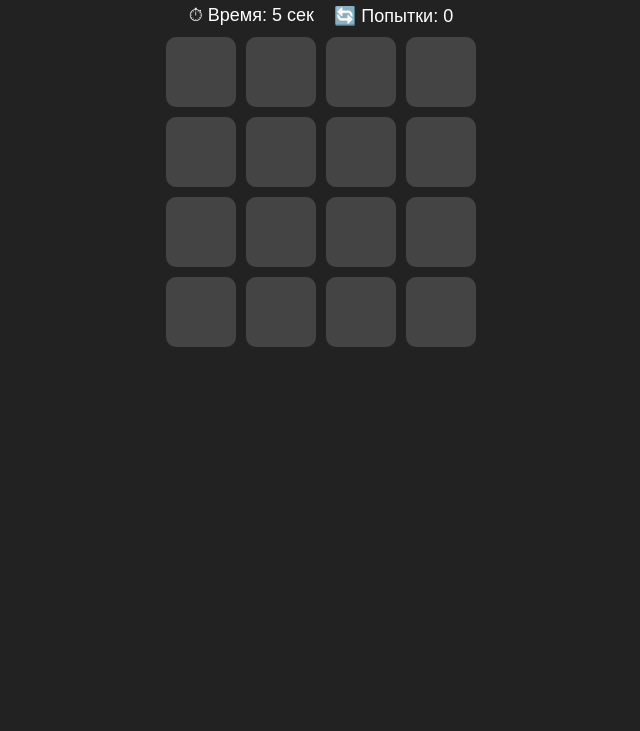
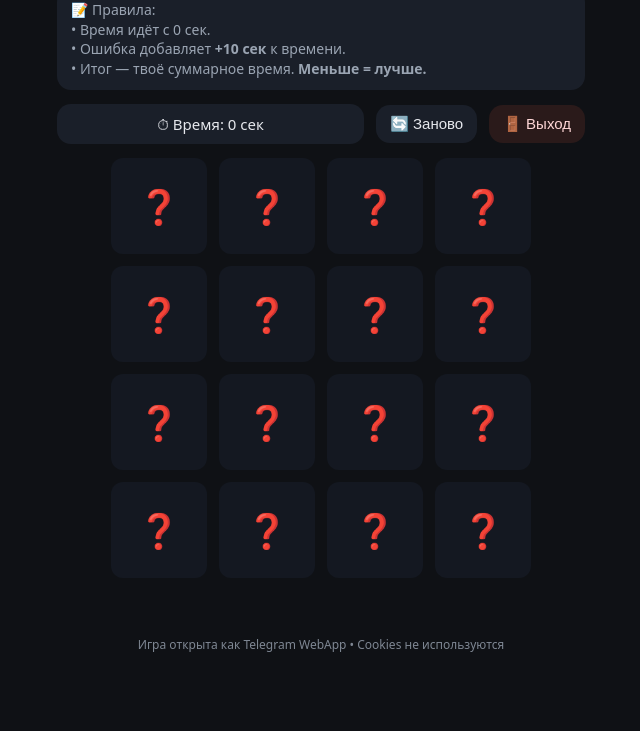
Before and after one commit to toxic-psychotoxic/memory-game, a plain HTML site: page index.html in a window 1280 px wide. Shown: the part 69-800 px from the top of the page, without its empty margins (319-959 px from the left). Drawn offline with Linux system fonts and the light colour scheme.

Commit message:
Update index.html

```diff
--- a/index.html
+++ b/index.html
@@ -2,204 +2,335 @@
 <html lang="ru">
 <head>
   <meta charset="UTF-8" />
-  <meta name="viewport" content="width=device-width, initial-scale=1.0, user-scalable=no" />
-  <title>🧠 Игра "Память" — Telegram WebApp</title>
+  <meta
+    name="viewport"
+    content="width=device-width, initial-scale=1, viewport-fit=cover"
+  />
+  <title>🎴 Найди пары</title>
   <script src="https://telegram.org/js/telegram-web-app.js"></script>
   <style>
-    body {
-      font-family: Arial, sans-serif;
-      background: #222;
-      color: #fff;
-      text-align: center;
+    :root {
+      --bg: #0f1115;
+      --panel: #1a1f29;
+      --card: #232a36;
+      --accent: #4da3ff;
+      --text: #e6e8ed;
+      --muted: #9aa4b2;
+      --danger: #ff6b6b;
+      --success: #6bff95;
+      --radius: 14px;
+      --gap: 12px;
+    }
+    * { box-sizing: border-box; }
+    html, body {
       margin: 0;
       padding: 0;
+      background: var(--bg);
+      color: var(--text);
+      font-family: system-ui, -apple-system, Segoe UI, Roboto, Inter, Arial, sans-serif;
+      -webkit-tap-highlight-color: transparent;
+    }
+    .wrap {
+      max-width: 560px;
+      margin: 0 auto;
+      padding: 16px 16px 24px;
+    }
+    h1 {
+      margin: 8px 0 6px;
+      font-size: 20px;
+      font-weight: 700;
+      text-align: center;
+    }
+    .rules {
+      background: var(--panel);
+      border-radius: var(--radius);
+      padding: 12px 14px;
+      color: var(--muted);
+      font-size: 14px;
+      line-height: 1.4;
+    }
+    .bar {
       display: flex;
-      flex-direction: column;
       align-items: center;
-      justify-content: flex-start;
+      justify-content: space-between;
+      gap: var(--gap);
+      margin: 14px 0;
     }
-    h1 { margin-top: 20px; font-size: 24px; }
-    .stats { display: flex; gap: 20px; margin: 10px 0; font-size: 18px; }
-    .board {
+    .stat {
+      background: var(--panel);
+      border-radius: var(--radius);
+      padding: 10px 12px;
+      font-size: 15px;
+      flex: 1;
+      text-align: center;
+    }
+    .actions {
+      display: flex;
+      gap: var(--gap);
+    }
+    .btn {
+      appearance: none;
+      border: 0;
+      border-radius: var(--radius);
+      padding: 10px 14px;
+      font-size: 15px;
+      cursor: pointer;
+      background: var(--panel);
+      color: var(--text);
+      transition: transform .05s ease, background .2s ease, opacity .2s ease;
+    }
+    .btn:active { transform: translateY(1px); }
+    .btn-primary { background: var(--accent); color: #081018; }
+    .btn-danger { background: #2a1a1a; color: #ffd7d7; }
+    .grid {
       display: grid;
-      grid-template-columns: repeat(4, 70px);
-      grid-gap: 10px;
+      grid-template-columns: repeat(4, 84px);
+      gap: var(--gap);
       justify-content: center;
+      margin-top: 8px;
+    }
+    @media (min-width: 420px) {
+      .grid { grid-template-columns: repeat(4, 96px); }
     }
     .card {
-      width: 70px;
-      height: 70px;
-      background: #444;
-      border-radius: 10px;
-      display: flex;
-      align-items: center;
-      justify-content: center;
-      font-size: 36px;
+      width: 100%;
+      aspect-ratio: 1/1;
+      background: var(--card);
+      border-radius: 12px;
+      display: grid;
+      place-items: center;
+      font-size: 34px;
       cursor: pointer;
-      transition: background 0.3s, transform 0.3s;
       user-select: none;
+      transition: transform .1s ease, background .2s ease, opacity .2s ease;
     }
-    .card.revealed { background: #fff; color: #000; transform: scale(1.05); }
-    .card.matched { background: #2ecc71; color: #fff; cursor: default; }
-    .message { margin-top: 20px; font-size: 22px; font-weight: bold; }
+    .card.hidden {
+      background: #141821;
+    }
+    .card.revealed {
+      outline: 2px solid rgba(77,163,255,.35);
+      outline-offset: -2px;
+    }
+    .msg {
+      text-align: center;
+      margin-top: 14px;
+      min-height: 28px;
+      font-size: 16px;
+    }
+    .msg.ok { color: var(--success); }
+    .msg.err { color: var(--danger); }
+    .foot-note {
+      margin-top: 16px;
+      text-align: center;
+      font-size: 12px;
+      color: var(--muted);
+      opacity: .8;
+    }
   </style>
 </head>
 <body>
-  <h1>🧩 Игра "Память"</h1>
-  <div class="stats">
-    <div>⏱ Время: <span id="time">0</span> сек</div>
-    <div>🔄 Попытки: <span id="moves">0</span></div>
+  <div class="wrap">
+    <h1>🎴 Найди пары</h1>
+
+    <div class="rules">
+      📝 Правила:<br />
+      • Время идёт с 0 сек.<br />
+      • Ошибка добавляет <b>+10 сек</b> к времени.<br />
+      • Итог — твоё суммарное время. <b>Меньше = лучше.</b>
+    </div>
+
+    <div class="bar">
+      <div class="stat" id="stats">⏱ Время: 0 сек</div>
+      <div class="actions">
+        <button class="btn" id="restartBtn">🔄 Заново</button>
+        <button class="btn btn-danger" id="exitBtn">🚪 Выход</button>
+      </div>
+    </div>
+
+    <div class="grid" id="grid"></div>
+    <div class="msg" id="message"></div>
+
+    <div class="foot-note">
+      Игра открыта как Telegram WebApp • Cookies не используются
+    </div>
   </div>
-  <div id="game-board" class="board"></div>
-  <div id="message" class="message"></div>
 
   <script>
-    // === Telegram WebApp инициализация ===
-    let tg = null;
-    try {
-      tg = window.Telegram?.WebApp || null;
-      if (tg) {
-        tg.ready();
-        tg.expand();
-        console.log("✅ Telegram WebApp инициализирован");
-      } else {
-        console.warn("⚠️ Telegram.WebApp не найден — запущено вне Telegram");
-      }
-    } catch (err) {
-      console.error("❌ Ошибка инициализации Telegram WebApp:", err);
+    // --- Telegram WebApp boot ---
+    const tg = (window.Telegram && Telegram.WebApp) ? Telegram.WebApp : null;
+    if (tg) {
+      tg.ready();
+      tg.expand();
+      tg.MainButton.hide();
+      tg.BackButton.show();
+      tg.BackButton.onClick(() => tg.close());
     }
 
-    // === Основная логика игры ===
-    const boardEl = document.getElementById("game-board");
-    const timeEl = document.getElementById("time");
-    const movesEl = document.getElementById("moves");
-    const messageEl = document.getElementById("message");
+    // --- Game state ---
+    const EMOJIS = ["🍎","🍌","🍇","🍒","🍉","🍋","🥝","🍓"];
+    const grid = document.getElementById("grid");
+    const stats = document.getElementById("stats");
+    const message = document.getElementById("message");
+    const restartBtn = document.getElementById("restartBtn");
+    const exitBtn = document.getElementById("exitBtn");
 
-    const symbols = ["🍎","🍊","🍇","🍓","🍉","🍋","🍒","🥝"];
     let cards = [];
-    let firstCard = null;
-    let secondCard = null;
-    let moves = 0;
-    let matchedPairs = 0;
+    let first = null;
+    let lock = false;
+    let foundPairs = 0;
+
     let time = 0;
     let timer = null;
+    let finished = false;
     let resultSent = false;
 
-    function shuffle(array) {
-      for (let i = array.length - 1; i > 0; i--) {
-        const j = Math.floor(Math.random() * (i + 1));
-        [array[i], array[j]] = [array[j], array[i]];
-      }
-      return array;
+    // --- Utils ---
+    const shuffle = arr => arr
+      .map(v => [Math.random(), v])
+      .sort((a,b) => a[0]-b[0])
+      .map(x => x[1]);
+
+    function formatTime(sec) {
+      sec = Math.max(0, Math.floor(sec));
+      const h = Math.floor(sec / 3600);
+      const m = Math.floor((sec % 3600) / 60);
+      const s = sec % 60;
+      if (h) return `${h} ч ${m} мин ${s} сек`;
+      if (m) return `${m} мин ${s} сек`;
+      return `${s} сек`;
     }
 
-    function startGame() {
-      const doubled = [...symbols, ...symbols];
-      cards = shuffle(doubled);
-      boardEl.innerHTML = "";
-      cards.forEach((symbol, index) => {
-        const card = document.createElement("div");
-        card.className = "card";
-        card.dataset.index = index;
-        card.dataset.symbol = symbol;
-        card.addEventListener("click", onCardClick);
-        boardEl.appendChild(card);
-      });
-      moves = 0;
-      matchedPairs = 0;
-      time = 0;
-      movesEl.textContent = "0";
-      timeEl.textContent = "0";
-      messageEl.textContent = "";
-      clearInterval(timer);
+    function updateStats() {
+      stats.textContent = `⏱ Время: ${formatTime(time)}`;
+    }
+
+    function startTimer() {
+      if (timer) return;
       timer = setInterval(() => {
-        time++;
-        timeEl.textContent = time;
+        time += 1;
+        updateStats();
       }, 1000);
     }
 
-    function onCardClick(e) {
-      const card = e.currentTarget;
-      if (card.classList.contains("revealed") || card.classList.contains("matched")) return;
-      if (firstCard && secondCard) return;
+    function stopTimer() {
+      if (timer) clearInterval(timer);
+      timer = null;
+    }
 
-      card.classList.add("revealed");
-      card.textContent = card.dataset.symbol;
+    function penalty() {
+      time += 10;
+      updateStats();
+    }
 
-      if (!firstCard) {
-        firstCard = card;
-      } else {
-        secondCard = card;
-        moves++;
-        movesEl.textContent = moves;
-        checkMatch();
+    // === МИНИ-ПРАВКА №1: надёжная отправка результата ===
+    function sendWinResultOnce() {
+      if (resultSent) return;
+      resultSent = true;
+
+      const payload = {
+        action: 'save_score',
+        time: Math.max(0, Math.floor(time)) // МИНИ-ПРАВКА №2: шлём целые секунды
+      };
+
+      if (tg) {
+        try {
+          // повторно убедимся, что WebApp активен (безвредно)
+          try { tg.ready(); tg.expand(); } catch(_) {}
+          tg.sendData(JSON.stringify(payload));
+        } catch(_) {}
+
+        // как и было у тебя: показываем кнопку «Закрыть»
+        tg.MainButton.setText('Закрыть').show();
+        tg.MainButton.onClick(() => tg.close());
       }
     }
 
-    function checkMatch() {
-      if (!firstCard || !secondCard) return;
+    function onWin() {
+      stopTimer();
+      finished = true;
+      message.className = 'msg ok';
+      message.textContent = `🎉 Победа! Результат: ${formatTime(time)}`;
+      sendWinResultOnce();
+    }
 
-      if (firstCard.dataset.symbol === secondCard.dataset.symbol) {
-        firstCard.classList.add("matched");
-        secondCard.classList.add("matched");
-        matchedPairs++;
-        if (matchedPairs === symbols.length) {
-          endGame();
-        }
-        resetSelection();
+    function buildGrid() {
+      grid.innerHTML = '';
+      const data = shuffle([...EMOJIS, ...EMOJIS]);
+      cards = data.map((emoji, idx) => {
+        const el = document.createElement('div');
+        el.className = 'card hidden';
+        el.dataset.emoji = emoji;
+        el.dataset.index = String(idx);
+        el.textContent = '❓';
+        el.addEventListener('click', () => onCardClick(el));
+        grid.appendChild(el);
+        return el;
+      });
+    }
+
+    function resetGame() {
+      stopTimer();
+      time = 0;
+      finished = false;
+      resultSent = false;
+      first = null;
+      lock = false;
+      foundPairs = 0;
+      message.textContent = '';
+      message.className = 'msg';
+      updateStats();
+      buildGrid();
+      if (tg) tg.MainButton.hide();
+    }
+
+    function onCardClick(card) {
+      if (lock || finished) return;
+      if (!card.classList.contains('hidden')) return;
+
+      if (!timer) startTimer();
+
+      card.classList.remove('hidden');
+      card.classList.add('revealed');
+      card.textContent = card.dataset.emoji;
+
+      if (!first) {
+        first = card;
+        return;
+      }
+
+      // second pick
+      if (first.dataset.emoji === card.dataset.emoji) {
+        // pair found
+        first = null;
+        foundPairs++;
+        if (foundPairs === EMOJIS.length) onWin();
       } else {
+        // mismatch
+        lock = true;
         setTimeout(() => {
-          firstCard.classList.remove("revealed");
-          secondCard.classList.remove("revealed");
-          firstCard.textContent = "";
-          secondCard.textContent = "";
-          resetSelection();
-        }, 700);
+          [card, first].forEach(c => {
+            c.classList.add('hidden');
+            c.classList.remove('revealed');
+            c.textContent = '❓';
+          });
+          first = null;
+          lock = false;
+          penalty();
+        }, 650);
       }
     }
 
-    function resetSelection() {
-      firstCard = null;
-      secondCard = null;
-    }
+    // --- Controls ---
+    restartBtn.addEventListener('click', resetGame);
+    exitBtn.addEventListener('click', () => {
+      // Если игра не завершена — просто закрываем без отправки результата.
+      // Если завершена — результат уже отправлен в onWin().
+      if (tg) tg.close();
+      else window.close(); // fallback для обычного браузера
+    });
 
-    function endGame() {
-      clearInterval(timer);
-      messageEl.textContent = `🎉 Победа! Время: ${time} сек.`;
-      sendWinResultOnce(time);
-    }
-
-    // === Отправка результата в Telegram ===
-    function sendWinResultOnce(time) {
-      if (resultSent) return;
-      resultSent = true;
-
-      const payload = { action: "memory_score", time };
-
-      if (!tg) {
-        console.warn("⚠️ Telegram.WebApp не активен, результат не отправлен:", payload);
-        return;
-      }
-
-      try {
-        console.log("📤 Отправляем результат:", payload);
-        tg.sendData(JSON.stringify(payload));
-
-        setTimeout(() => {
-          try {
-            tg.close();
-            console.log("🚪 WebApp закрыт после отправки");
-          } catch (err) {
-            console.error("⚠️ Ошибка при закрытии WebApp:", err);
-          }
-        }, 2500);
-      } catch (err) {
-        console.error("❌ Ошибка tg.sendData:", err);
-      }
-    }
-
-    // === Запуск игры ===
-    startGame();
+    // init
+    resetGame();
   </script>
 </body>
 </html>
```
